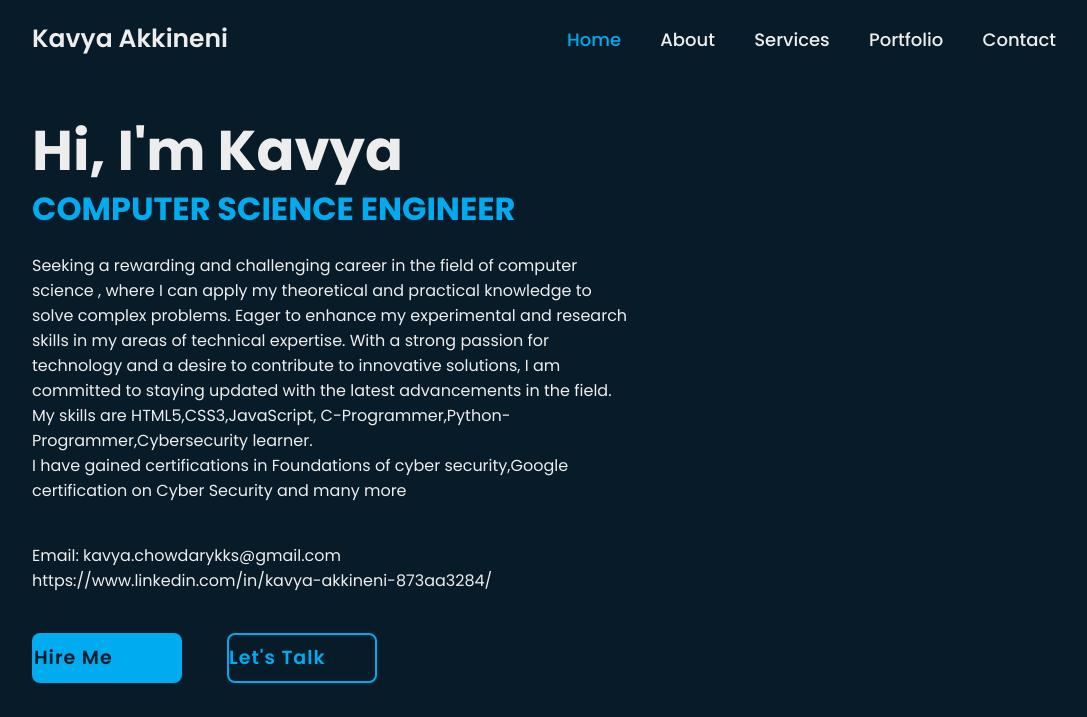
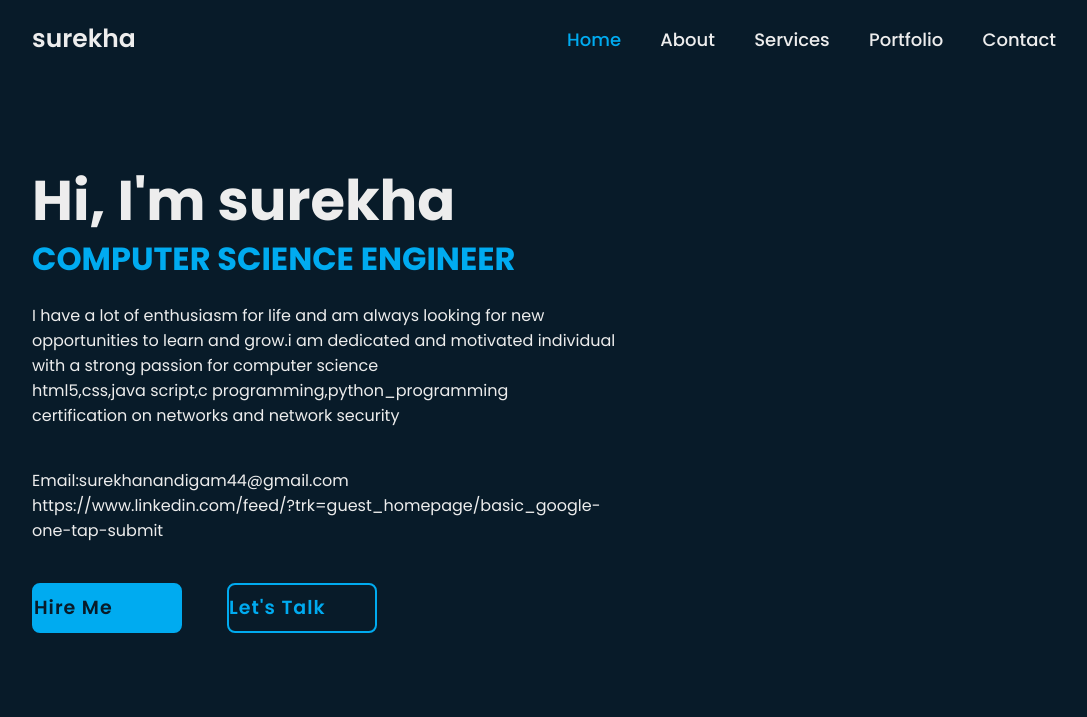
Before and after one commit to surekhanandigam/portfolio, a plain HTML site: page index.html in a window 1280 px wide. Shown: the top 717 px of the page, without its empty margins (96-1183 px from the left). Drawn offline with nearby package versions, Linux system fonts and the light colour scheme.

Commit message:
Update index.html

```diff
--- a/index.html
+++ b/index.html
@@ -10,7 +10,7 @@
     </head>
     <body>
         <header class="header">
-            <a href="#" class="logo">Kavya Akkineni</a>
+            <a href="#" class="logo">surekha</a>
             <nav class="navbar">
                 <a href="#" class="active">Home</a>
                 <a href="#">About</a>
@@ -21,10 +21,10 @@
         </header>
         <section class="home">
             <div class="home-content">
-                <h1>Hi, I'm Kavya</h1>
-                <h3>COMPUTER SCIENCE ENGINEER</h3>
-                <p>Seeking a rewarding and challenging career in the field of computer science , where I can apply my theoretical and practical knowledge to solve complex problems. Eager to enhance my experimental and research skills in my areas of technical expertise. With a strong passion for technology and a desire to contribute to innovative solutions, I am committed to staying updated with the latest advancements in the field.<br>My skills are HTML5,CSS3,JavaScript, C-Programmer,Python-Programmer,Cybersecurity learner.<br>I have gained certifications in Foundations of cyber security,Google certification on Cyber Security and many more</p>
-                <p>Email: kavya.chowdarykks@gmail.com<br>https://www.linkedin.com/in/kavya-akkineni-873aa3284/</p>
+                <h1>Hi, I'm surekha</h1>
+                <h3> COMPUTER SCIENCE ENGINEER</h3>
+                <p> I have a lot of enthusiasm for life and am always looking for new opportunities to learn and grow.i am dedicated and motivated individual with a strong passion for computer science<br>html5,css,java script,c programming,python_programming<br>certification on networks and network security</p>
+                <p>Email:surekhanandigam44@gmail.com<br>https://www.linkedin.com/feed/?trk=guest_homepage/basic_google-one-tap-submit</p>
 
                 <div class="btn-box">
                     <a href="#">Hire Me</a>
```
